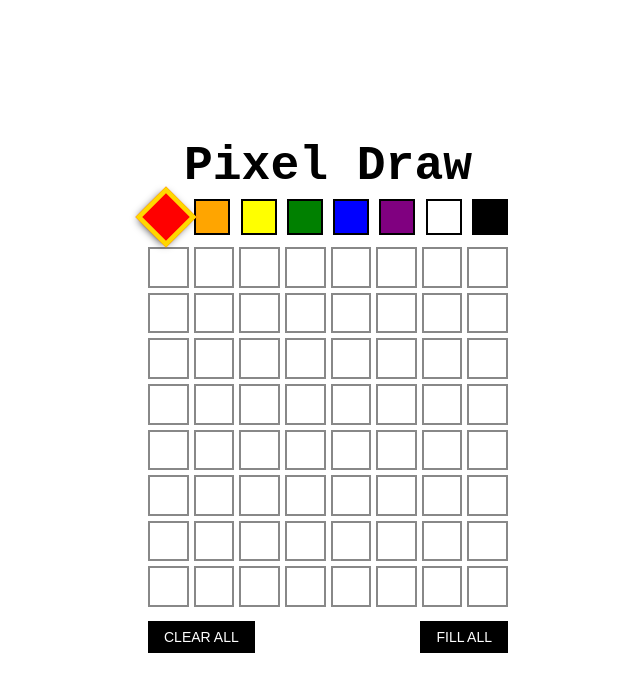
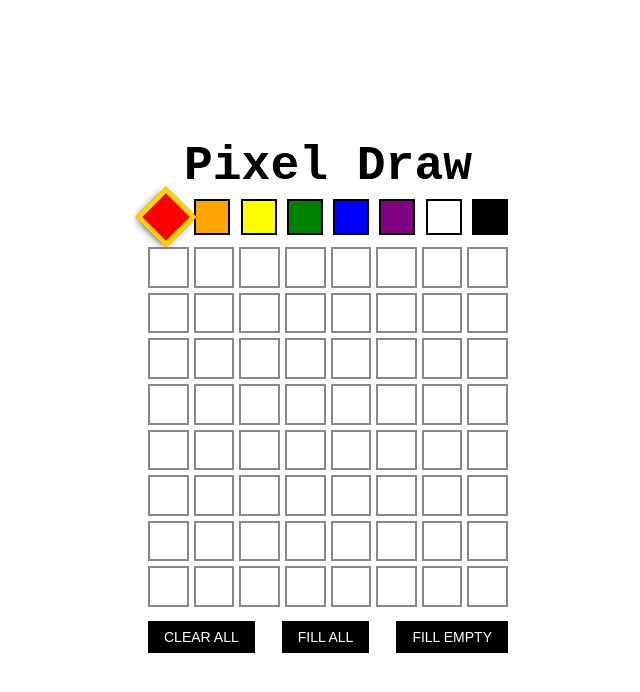
Before and after one commit to tpadilla10117/pixel_draw, a React (Create React App) app in the folder my-app/: page / in a window 1280 px wide. Shown: the top 692 px of the page, without its empty margins (312-952 px from the left). Built offline with nearby package versions, Linux system fonts and the light colour scheme.

Commit message:
finished primary functionality

```diff
--- a/my-app/src/components/ActionPanel.js
+++ b/my-app/src/components/ActionPanel.js
@@ -11,11 +11,13 @@ const ActionPanel = (props) => {
 
         return <div className="action-panel">
 
+        {/* Clear Colors Button */}
         <button onClick={() => {
             const newCellList = buildCellList()
             setCellList(newCellList)
         }}>Clear All</button>
 
+        {/* Fill All Cells Button */}
         <button onClick={() => {
             const newCellList = buildCellList()
             newCellList.map((cell) =>
@@ -23,13 +25,19 @@ const ActionPanel = (props) => {
             , setCellList(newCellList) )
         }}>Fill All</button>
 
+        {/* Fill Empty Cells w/ current color */}
+        <button onClick={() => {
+            const newList = buildCellList()
+            cellList.map((cell, index) => {
+                if(!cell.color) {
+                    newList[index].color = activeColor
+                } else {
+                    newList[index].color = cell.color
+                }
+            })
+            setCellList(newList);
+            }} >Fill Empty</button>
         </div>
-
-
-
-
-
-
     }
 
 export default ActionPanel;
--- a/my-app/src/components/App.js
+++ b/my-app/src/components/App.js
@@ -15,11 +15,8 @@ import {
 
 const App = () => {
 
-
   const [activeColor, setActiveColor] = useState(COLORS[0]);
   const [cellList, setCellList] = useState(buildCellList() );
-
-
 
   return (
     <div className="app">
--- a/my-app/src/components/Cell.js
+++ b/my-app/src/components/Cell.js
@@ -2,11 +2,10 @@ import React from 'react';
 
 /* The Cell component represents the fundamental "clickable object" */
 
-/* <Cell /> in both Palette and Grid. */
+/* <Cell /> is used in both Palette and Grid. */
 
 const Cell = (props) => {
 
-    /* Create constants for color, isActive, and handleClick, reading the value off of props */
     const {color, isActive, handleClick } = props;
 
     return (
--- a/my-app/src/index.js
+++ b/my-app/src/index.js
@@ -8,7 +8,3 @@ ReactDOM.render(
   </React.StrictMode>,
   document.getElementById('root')
 );
-
-// If you want to start measuring performance in your app, pass a function
-// to log results (for example: reportWebVitals(console.log))
-// or send to an analytics endpoint. Learn more: https://bit.ly/CRA-vitals
```
Also changed, not shown: my-app/src/components/Palette.js (+1 -9 lines), 1 other file (tests, documents, lock files or other folders). Lines whose indentation alone changed are shown as unchanged.
